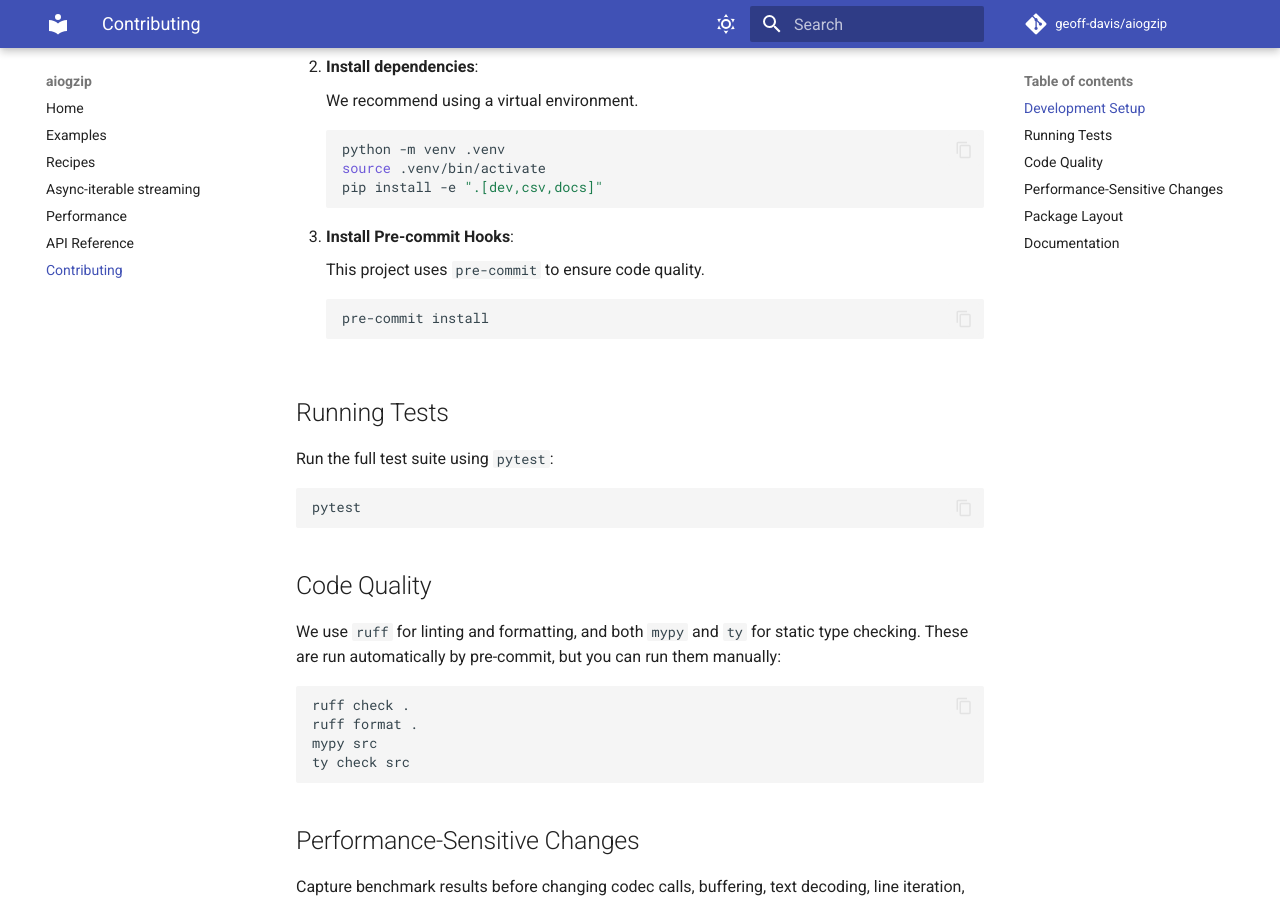
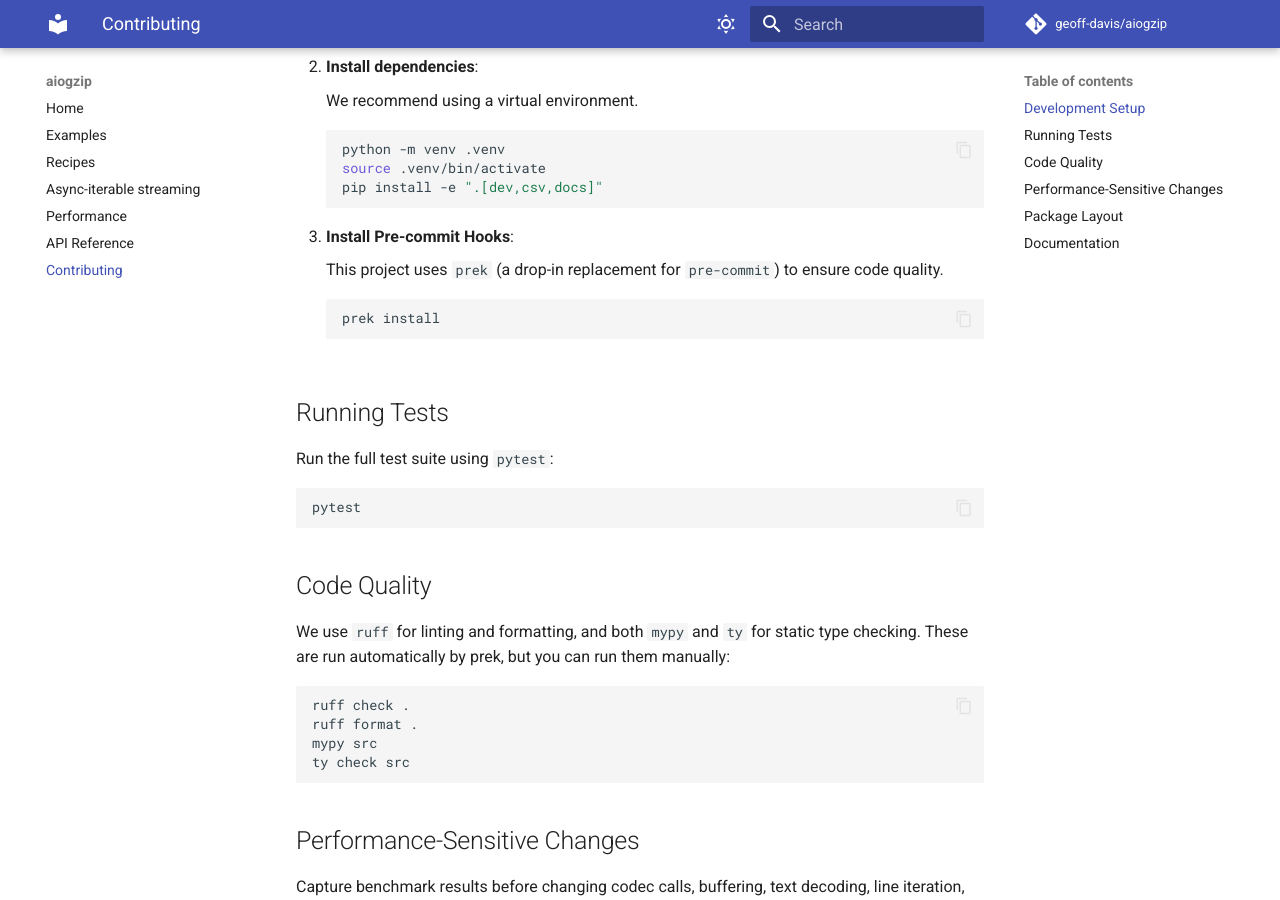
Before and after one commit to geoff-davis/aiogzip, an MkDocs documentation site: the page built from docs/contributing.md, in a window 1280 px wide and 900 px high, scrolled down 392 px. Built offline with MkDocs 1.6.1 and Material for MkDocs 9.7.7, drawn with Linux system fonts in a browser that asks for light colours; comment, search, counter and statistics services are not loaded.

Commit message:
Update: Switch git hook runner from pre-commit to prek
prek is a Rust drop-in replacement for pre-commit that reads the same
.pre-commit-config.yaml. The [dev] extra now installs prek instead of
pre-commit (uv.lock updated); docs, CLAUDE.md, AGENTS.md, and the CI
comment reference prek commands. The ruff hook id moves to its current
name ruff-check. Reinstall hooks once per clone with
`uv run prek install`.

🤖 Generated with [Claude Code](https://claude.com/claude-code)

Co-Authored-By: Claude Fable 5 <noreply@anthropic.com>

````diff
--- a/docs/contributing.md
+++ b/docs/contributing.md
@@ -23,10 +23,11 @@ Contributions are welcome! This project uses `flit_core` for packaging and moder
 
 3. **Install Pre-commit Hooks**:
 
-    This project uses `pre-commit` to ensure code quality.
+    This project uses `prek` (a drop-in replacement for `pre-commit`) to
+    ensure code quality.
 
     ```bash
-    pre-commit install
+    prek install
     ```
 
 ## Running Tests
@@ -39,7 +40,7 @@ pytest
 
 ## Code Quality
 
-We use `ruff` for linting and formatting, and both `mypy` and `ty` for static type checking. These are run automatically by pre-commit, but you can run them manually:
+We use `ruff` for linting and formatting, and both `mypy` and `ty` for static type checking. These are run automatically by prek, but you can run them manually:
 
 ```bash
 ruff check .
--- a/pyproject.toml
+++ b/pyproject.toml
@@ -65,7 +65,7 @@ dev = [
     # Dependabot ignores this pin because it cannot update both locations.
     "ruff==0.15.20",
     "ty>=0.0.1a16",
-    "pre-commit",
+    "prek",
 ]
 [project.urls]
 Homepage = "https://github.com/geoff-davis/aiogzip"
````
Also changed, not shown: .pre-commit-config.yaml (+4 -4 lines), AGENTS.md (+2 -2 lines), CHANGELOG.md (+8 -0 lines), CLAUDE.md (+7 -6 lines), 2 other files.
